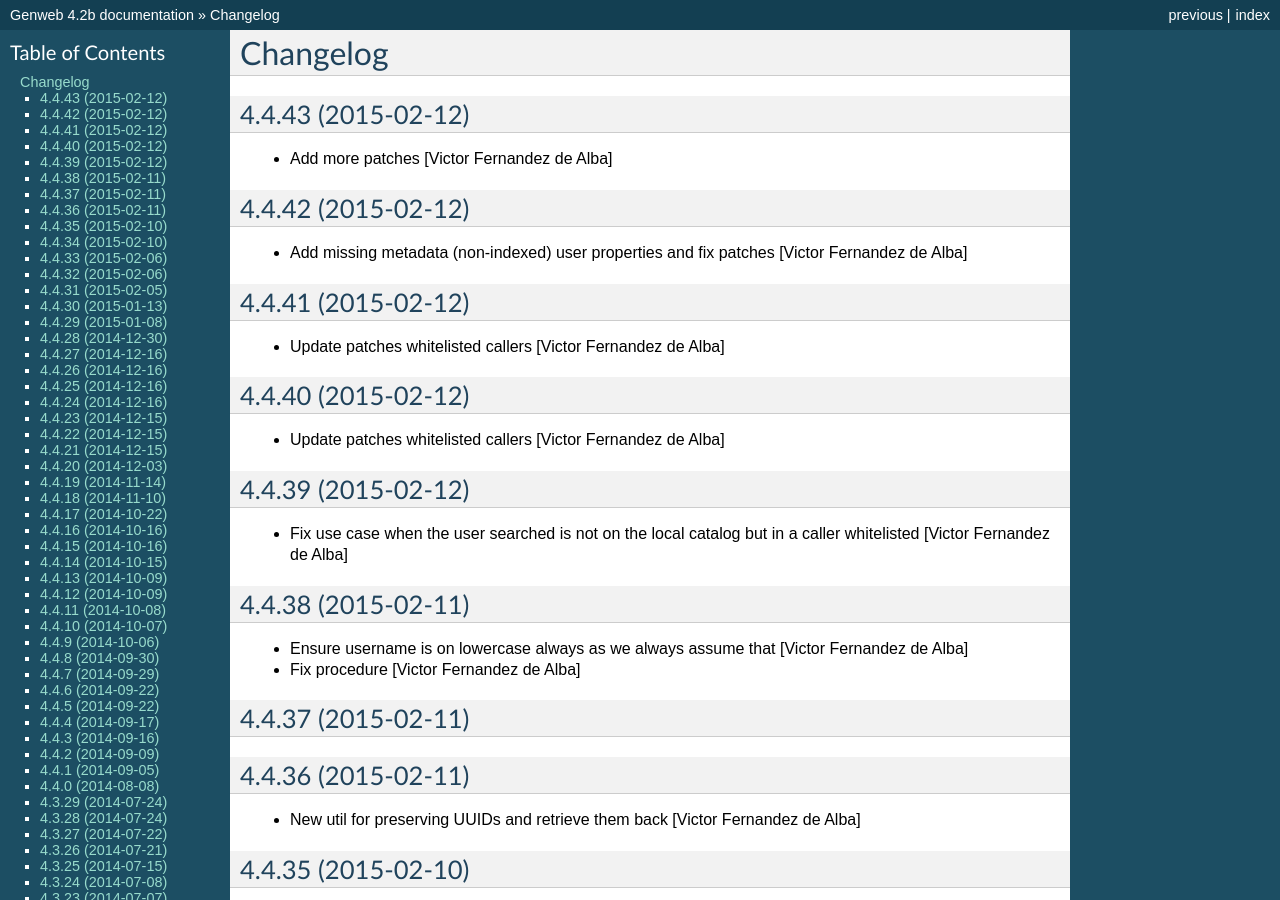
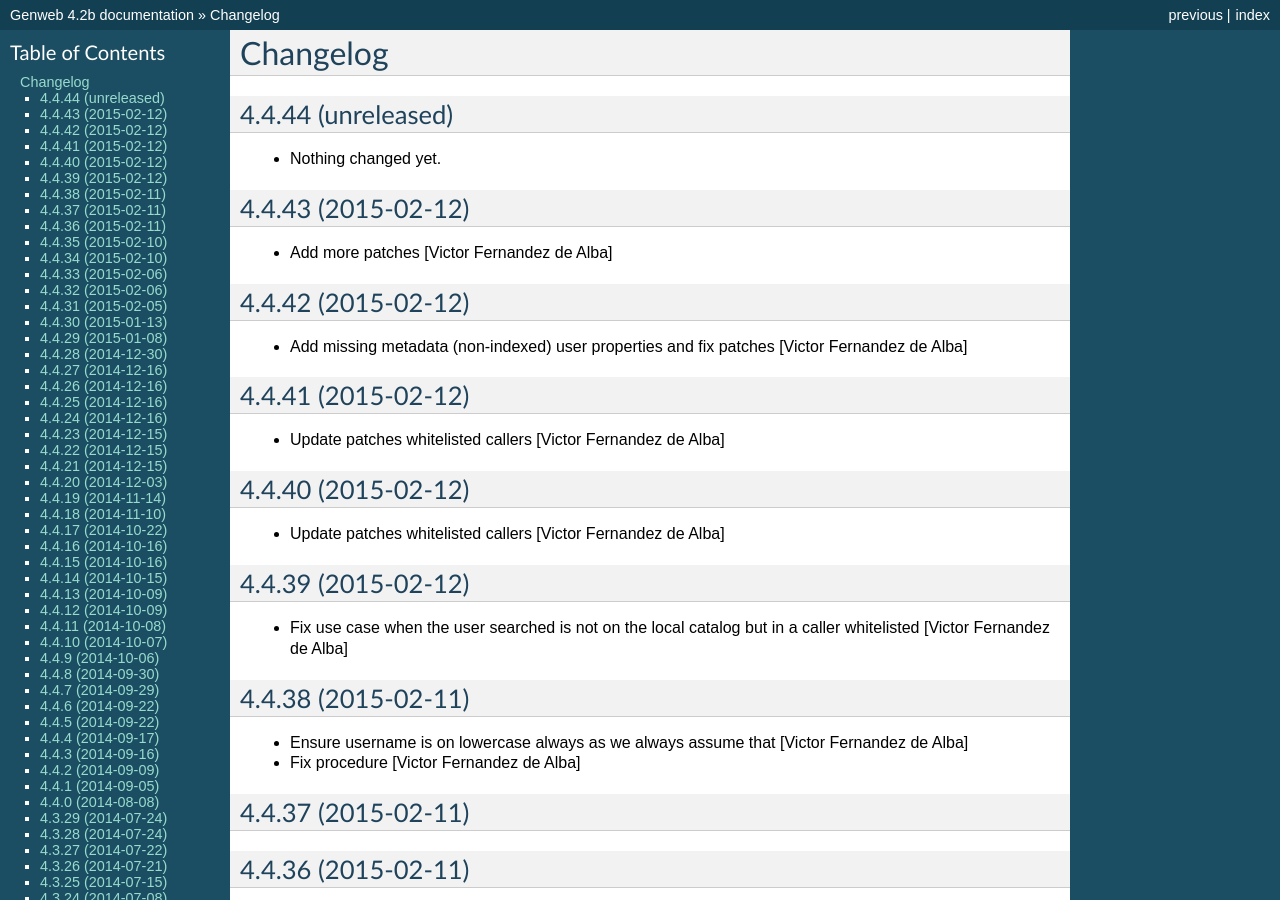
Before and after one commit to UPCnet/genweb.core, a Sphinx documentation site: the page built from docs/HISTORY.rst, in a window 1280 px wide and 900 px high. Built offline with Sphinx 7.4.7, drawn with Linux system fonts in a browser that asks for light colours.

Commit message:
Back to development: 4.4.44

```diff
--- a/docs/HISTORY.rst
+++ b/docs/HISTORY.rst
@@ -1,5 +1,11 @@
 Changelog
 =========
+
+4.4.44 (unreleased)
+-------------------
+
+- Nothing changed yet.
+
 
 4.4.43 (2015-02-12)
 -------------------
--- a/setup.py
+++ b/setup.py
@@ -1,7 +1,7 @@
 from setuptools import setup, find_packages
 import os
 
-version = '4.4.43'
+version = '4.4.44.dev0'
 
 README = open("README.rst").read()
 HISTORY = open(os.path.join("docs", "HISTORY.rst")).read()
```
